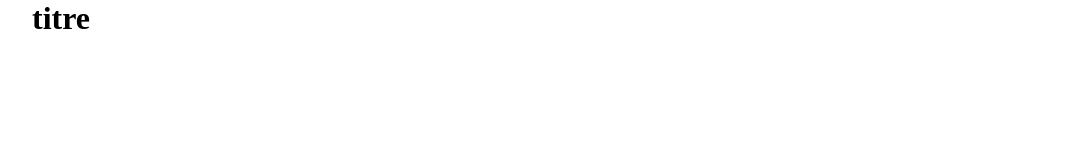
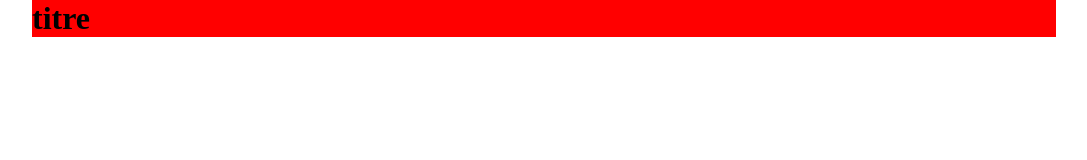
Before and after one commit to yhjeje/cours2, a plain HTML site: page index.html in a window 1280 px wide. Shown: the whole page, without its empty margins (96-1183 px from the left). Drawn offline with Linux system fonts and the light colour scheme.

Commit message:
main en rouge

```diff
--- a/css/style.css
+++ b/css/style.css
@@ -6,3 +6,6 @@ body{
  width: 80%;
  margin: auto;
 }
+main{
+background-color: red;
+}
```
